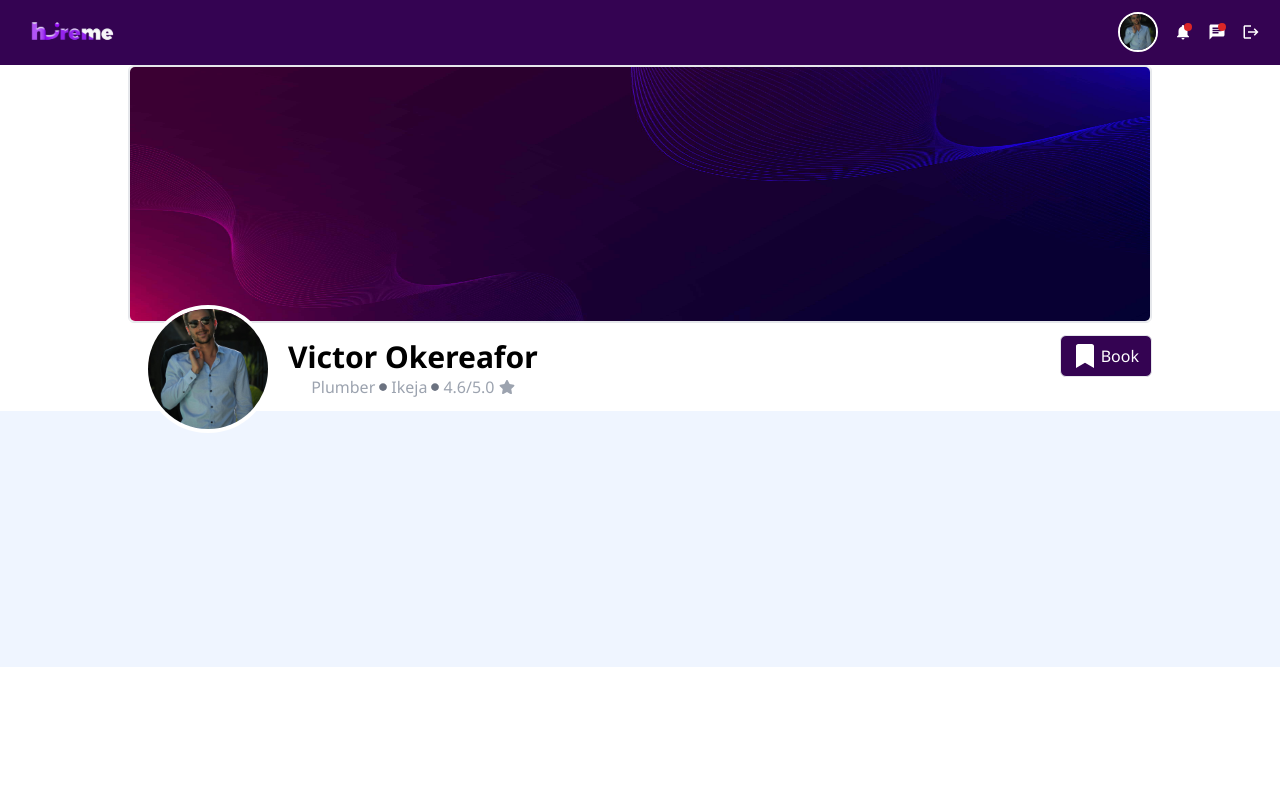
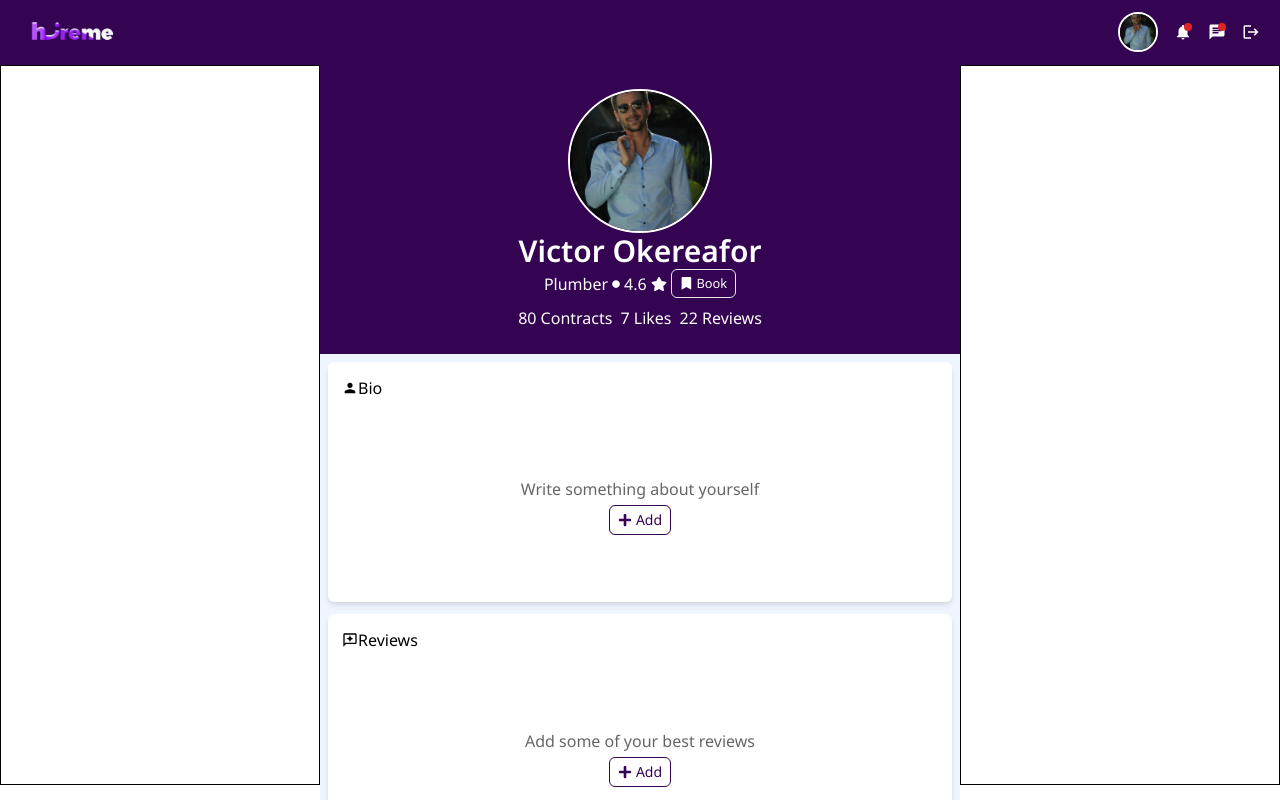
Before and after one commit to Victorgreene123/Hire-Me-Web-App, a React (Create React App) app in the folder frontend/: page /dashboard/profile/JohnDoe in a window 1280 px wide. Shown: the top 800 px of the page. Built offline with nearby package versions, Linux system fonts and the light colour scheme.

Commit message:
Added Profile page

```diff
--- a/frontend/src/components/dashnav.js
+++ b/frontend/src/components/dashnav.js
@@ -25,7 +25,7 @@ const DashNav = () =>{
     }, []);
     return (
         <nav
-        className={`flex w-full h-[65px] lg:px-5 p-3 bg-[#340352] text-[18px] justify-between items-center ${
+        className={` border-[#340352] flex w-full h-[65px] lg:px-5 p-3 bg-[#340352] text-[18px] justify-between items-center ${
           isFixed ? 'fixed top-0 left-0 z-50 shadow-lg bg-[#340352]' : ''
         }`}
       >
--- a/frontend/src/components/messagelistitem.js
+++ b/frontend/src/components/messagelistitem.js
@@ -8,12 +8,12 @@ const MessageListItem = ({picture , user , message , unread , time }) =>{
 
              <div className="block">
             <h2><b className="font-bold">{user}</b></h2>
-             <h2 className="truncate-text"> {message}</h2>
+             <h2 className={`truncate-text ${unread > 0 && "font-semibold"}`}> {message}</h2>
 
         </div>
-        <div className="absolute right-0 text-center">
+        <div className="absolute right-0 text-center ">
         <h2 className=" font-semibold text-[#340352]">{time}</h2>
-        {unread > 0 && <h2 className="border text-white bg-[#340352] rounded-full  text-[0.7rem] w-5 h-5">{unread}</h2>}
+        {unread > 0 && <h2 className="justify-center mx-auto border text-white bg-[#340352] rounded-full  text-[0.7rem] w-5 h-5">{unread}</h2>}
          </div>
           </div>
         </>
--- a/frontend/src/pages/Chats.js
+++ b/frontend/src/pages/Chats.js
@@ -16,13 +16,15 @@ const Chats = () =>{
          </div>
        </div>
        <div className="pb-12 mt-5">
+          <div className="lg:w-1/2 lg:mx-auto lg:max-h-[75vh] lg:h-[75vh]  lg:border">
+            <MessageListItem  user='Adebayo Adeyinka' picture='profile3.jpg' message="I need the work to be done by tommorow" time="19:06" unread={2}/>
+            <MessageListItem  user='Jane Doe' picture='profile2.jpg' message="Where are you now" time="19:01" unread={0}/>
+            <MessageListItem  user='Fortune Olabode' picture='profile4.jpg' message="I need the work to be " time="10:23" unread={3}/>
+            <MessageListItem  user='Akindele Paul' picture='profile1.jpg' message="I need the work to be " time="06:06" unread={0} />
+ <MessageListItem  user='Oghenefejiro Marquis' picture='profile3.jpg' message="I need the work to be " time="19:06" unread={0} />
+            <MessageListItem  user='Uba Johnson' picture='profile2.jpg' message="I need the work to be " time="02:06" unread={1}/>
+        </div>
 
-            <MessageListItem  user='Adebayo Adeyinka' picture='profile3.jpg' message="I need the work to be done by tommorow" time="19:06" unread={2}/>
-            <MessageListItem  user='Adebayo Adeyinka' picture='profile2.jpg' message="Where are you now" time="19:01" unread={0}/>
-            <MessageListItem  user='Adebayo Adeyinka' picture='profile4.jpg' message="I need the work to be " time="10:23" unread={3}/>
-            <MessageListItem  user='Adebayo Adeyinka' picture='profile1.jpg' message="I need the work to be " time="6:06" unread={0} />
- <MessageListItem  user='Adebayo Adeyinka' picture='profile3.jpg' message="I need the work to be " time="19:06" unread={0} />
-            <MessageListItem  user='Adebayo Adeyinka' picture='profile2.jpg' message="I need the work to be " time="2:06" unread={1}/>
         </div>
        </div>
         </>
--- a/frontend/src/pages/dashboard.js
+++ b/frontend/src/pages/dashboard.js
@@ -57,7 +57,7 @@ const Dashboard = () =>{
     <div className="items-center text-[#340352] w-full p-2 flex justify-between">
       <h2 className="text-2xl font-bold">Dashboard</h2>
       <div>
-        <h2 className="flex items-center "><MdHome />Home  <FaArrowRight  className="ml-2 mr-1"/>  <MdDashboard /> Dashboard</h2>
+        <h2 className="flex items-center "><MdHome />Home  </h2>
       </div>
     </div>
 
--- a/frontend/src/pages/profile.js
+++ b/frontend/src/pages/profile.js
@@ -1,95 +1,123 @@
 import React from "react";
-import { FaArrowLeft, FaBookmark, FaCircle, FaEllipsisV, FaFacebook, FaGripLinesVertical, FaHandshake, FaHeart, FaInstagram, FaSpinner, FaStar, FaWhatsapp } from "react-icons/fa";
+import { FaArrowLeft, FaBookmark, FaCircle, FaEllipsisV, FaFacebook, FaGraduationCap, FaGripLinesVertical, FaHandshake, FaHeart, FaInstagram, FaPlus, FaSpinner, FaStar, FaWhatsapp } from "react-icons/fa";
 import { Link, useParams } from "react-router-dom";
 import picture1 from '../Assets/hero-background.jpg'
+import { MdOutlineReviews, MdPerson } from "react-icons/md";
 
 const ProfilePage = () =>{
     const { name } = useParams()
     return (
         <>
-        {/* <div className=" h-[100vh]  w-full lg:w-1/3 mx-auto bg-[#EFF5FF] ">
-        <Link to='/'><span  className="p-2 cursor:pointer text-[1.4rem] flex items-center mb-10">
-                    <FaArrowLeft />
 
-            </span></Link>
+<div className="pb-16">
+            <div className="flex  ">
+                <div className="hidden lg:block w-1/4 h-[90vh] border border-black max-h-[90vh]">
 
-            <img src={`/images/profile1.jpg`} className="w-40 mx-auto h-40 rounded-full object-cover" alt="Profile" />
-            <h2 className="font-semibold text-2xl text-center">{name}</h2>
-            <h3 className="text-center w-full text-1xl justify-center text-gray-400 flex items-center gap-1">
+                </div>
+                <div className="border-[#340352]   text-white lg:w-1/2 w-full  mx-auto     ">
+                    <div className=" ">
+                    {/* <div className="w-full border rounded-md ">
+                        <img src={picture1} className="w-full lg:h-64 h-44 border rounded-md"></img>
+                    </div> */}
+                    <div className="py-6 bg-[#340352] block justify-between">
+                        <div className=" gap-3 items-center justify-between">
+                            <img className=" mx-auto lg:w-36 lg:h-36 w-32 h-32 rounded-full object-cover   border-2 border-white" src="/images/profile1.jpg" ></img>
+                            <div className="mx-auto text-center block ">
+                                <h2 className=" lg:text-3xl text-[1.1rem] font-semibold">Victor Okereafor</h2>
+                                <h3 className="justify-center  w-full text-[1rem]   flex items-center gap-1">
             Plumber
-                <FaCircle className="text-[0.5rem] text-gray-500" />
-                Ikeja
-                <FaCircle className="text-[0.5rem] text-gray-500" />
-                4.6/5.0 <FaStar />
+
+                <FaCircle className="text-[0.5rem] " />
+                4.6 <FaStar />
+                <a
+            target="_blank"
+            href={`https://wa.me/?text=Hi%20I%20am%20from%20the%20HireME%20website,%20I%20would%20need%20you%20to%20do%20some%20work%20for%20me.%20I%20need%20a%20`}
+            ><button className="text-[0.8rem]  bg-[#340352] items-center text-white rounded-md py-1 px-2 border  mx-auto flex"><FaBookmark className="text-1xl mr-1"/>  Book</button></a>
+
               </h3>
-            <div className="mt-4 flex gap-3 mx-auto justify-center w-1/2">
-                <FaFacebook className="w-8 h-8 border p-1 rounded-md text-2xl"/>
-                <FaInstagram className="w-8 h-8 border p-1 rounded-md text-2xl"/>
-                <FaWhatsapp className="w-8 h-8 border p-1 rounded-md text-2xl"/>
-            </div>
-            <div className="flex gap-3 w-full justify-center mt-6">
-                <h3 className="block w-1/5 ">
-                    <span className="text-[1.2rem]  flex font-semibold  justify-center">80</span>
-                    <span className="flex  justify-center">Contracts</span>
+
+
+                            </div>
+
+
+
+                        <div className="flex w-full justify-center gap-2 mt-2">
+                <h3 className="  ">
+                    80 Contracts
                 </h3>
-                <h3 className="block w-1/5 ">
-                    <span className="text-[1.2rem]  flex font-semibold justify-center">7</span>
-                    <span className="flex  justify-center">Likes</span>
+                <h3 className="">
+                    7 Likes
                 </h3>
-                <h3 className="block w-1/5 ">
-                    <span className="text-[1.2rem]  font-semibold flex  justify-center">22</span>
-                    <span className="flex  justify-center">Reviews</span>
+                <h3 className=" ">
+                    22 Reviews
                 </h3>
             </div>
-            <a
-            target="_blank"
-            href={`https://wa.me/?text=Hi%20I%20am%20from%20the%20HireME%20website,%20I%20would%20need%20you%20to%20do%20some%20work%20for%20me.%20I%20need%20a%20`}
-            ><button className="mt-6 bg-[#340352] items-center text-white rounded-md py-3 px-5 border  mx-auto flex"><FaWhatsapp className="text-2xl mr-2"/> Send a Booking</button></a>
+                        </div>
 
 
-                            </div> */}
-<div>
-            <div className="flex  ">
-                <div className="lg:w-4/5 w-full  mx-auto    ">
-                    <div className="relative ">
-                    <div className="w-full border rounded-md ">
-                        <img src={picture1} className="w-full lg:h-64 h-44 border rounded-md"></img>
-                    </div>
-                    <div className="lg:flex block justify-between">
-                        <div className="lg:flex gap-3">
-                            <img className="lg:w-32 lg:h-32 w-40 h-40 rounded-full object-cover z-10 absolute top-[34%] lg:top-[72%] left-[30%] lg:left-4 border-4 border-white" src="/images/profile1.jpg" ></img>
-                            <div className="lg:ml-40 text-center block lg:mt-4 mt-2 mt-32">
-                                <h2 className=" lg:text-3xl text-2xl font-bold">Victor Okereafor</h2>
-                                <h3 className="justify-center  w-full text-1xl  text-gray-400 flex items-center gap-1">
-            Plumber
-                <FaCircle className="text-[0.5rem] text-gray-500" />
-                Ikeja
-                <FaCircle className="text-[0.5rem] text-gray-500" />
-                4.6/5.0 <FaStar />
-              </h3>
-
-                            </div>
-                        </div>
-
-                        <div>
-                        <a
-            target="_blank"
-            href={`https://wa.me/?text=Hi%20I%20am%20from%20the%20HireME%20website,%20I%20would%20need%20you%20to%20do%20some%20work%20for%20me.%20I%20need%20a%20`}
-            ><button className="text-1xl mt-3 bg-[#340352] items-center text-white rounded-md py-2 px-3 border  mx-auto flex"><FaBookmark className="text-2xl mr-1"/>  Book</button></a>
-                        </div>
 
                     </div>
 
+                    {/* END OF PROFILE HEADER */}
+
+                       <div className="bg-[#EFF5FF] block  space-y-3 py-2  px-2">
+
+
+                            <div className="shadow-md border-2 bg-white border-white w-full border rounded-md p-3 h-60 mt-0">
+                            <h3 className=" text-black flex items-center"><MdPerson /> Bio</h3>
+                               <div className="w-full items-center justify-center flex h-full">
+                                 <div className=" ">
+                                 <h3 className="text-black opacity-60 ">Write something about yourself</h3>
+                                 {/* <h3 className="text-black opacity-60 text-center  ">I am a really ttalwented worker wo is ready to work and serve any of my clients</h3> */}
+
+                                 <button className="mt-1 mx-auto items-center gap-1 text-sm flex px-2 py-1 border rounded-md text-[#340352] border-[#340352]">
+                                    <FaPlus />
+                                    Add
+                                 </button>
+                                </div>
+                                 </div>
+                            </div>
+
+                            <div className="shadow-md border-2 bg-white border-white w-full border rounded-md p-3 h-60 mt-0">
+                            <h3 className=" text-black flex items-center"><MdOutlineReviews />Reviews</h3>
+                            <div className="w-full items-center justify-center flex h-full">
+                            <div className=" ">
+                                 <h3 className="text-black opacity-60 ">Add some of your best reviews</h3>
+                                 <button className="mt-1 mx-auto items-center gap-1 text-sm flex px-2 py-1 border rounded-md text-[#340352] border-[#340352]">
+                                    <FaPlus />
+                                    Add
+                                 </button>
+                                </div>
+                                 </div>
+                            </div>
+
+                            <div className="shadow-md border-2 bg-white border-white w-full border rounded-md p-3 h-60 mt-0">
+                            <h3 className=" text-black flex items-center"><FaGraduationCap />Education</h3>
+                            <div className="w-full items-center justify-center flex h-full">
+                            <div className=" ">
+                                 <h3 className="text-black opacity-60 ">Add your educational background </h3>
+                                 <button className="mt-1 mx-auto items-center gap-1 text-sm flex px-2 py-1 border rounded-md text-[#340352] border-[#340352]">
+                                    <FaPlus />
+                                    Add
+                                 </button>
+                                </div>
+                                 </div>
+                            </div>
+
+
+                    </div>
 
                     </div>
 
 
 
+
                 </div>
+                <div className=" lg:block hidden w-1/4 h-[90vh] border border-black max-h-[90vh]">
+
+</div>
             </div>
-            <div className="bg-[#EFF5FF] w-full h-64 mt-3 ">
 
-            </div>
 </div>
         </>
     )
```
